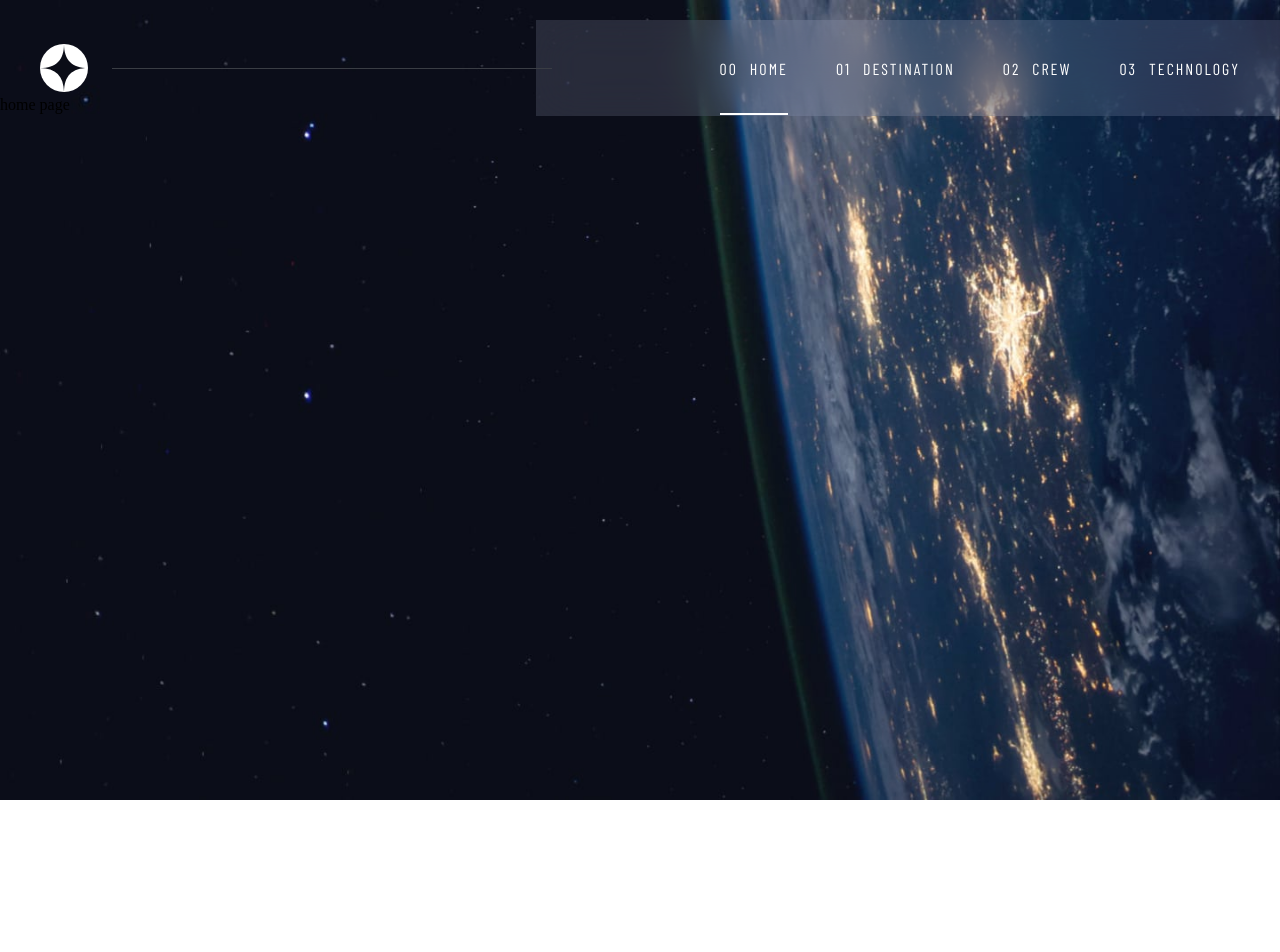
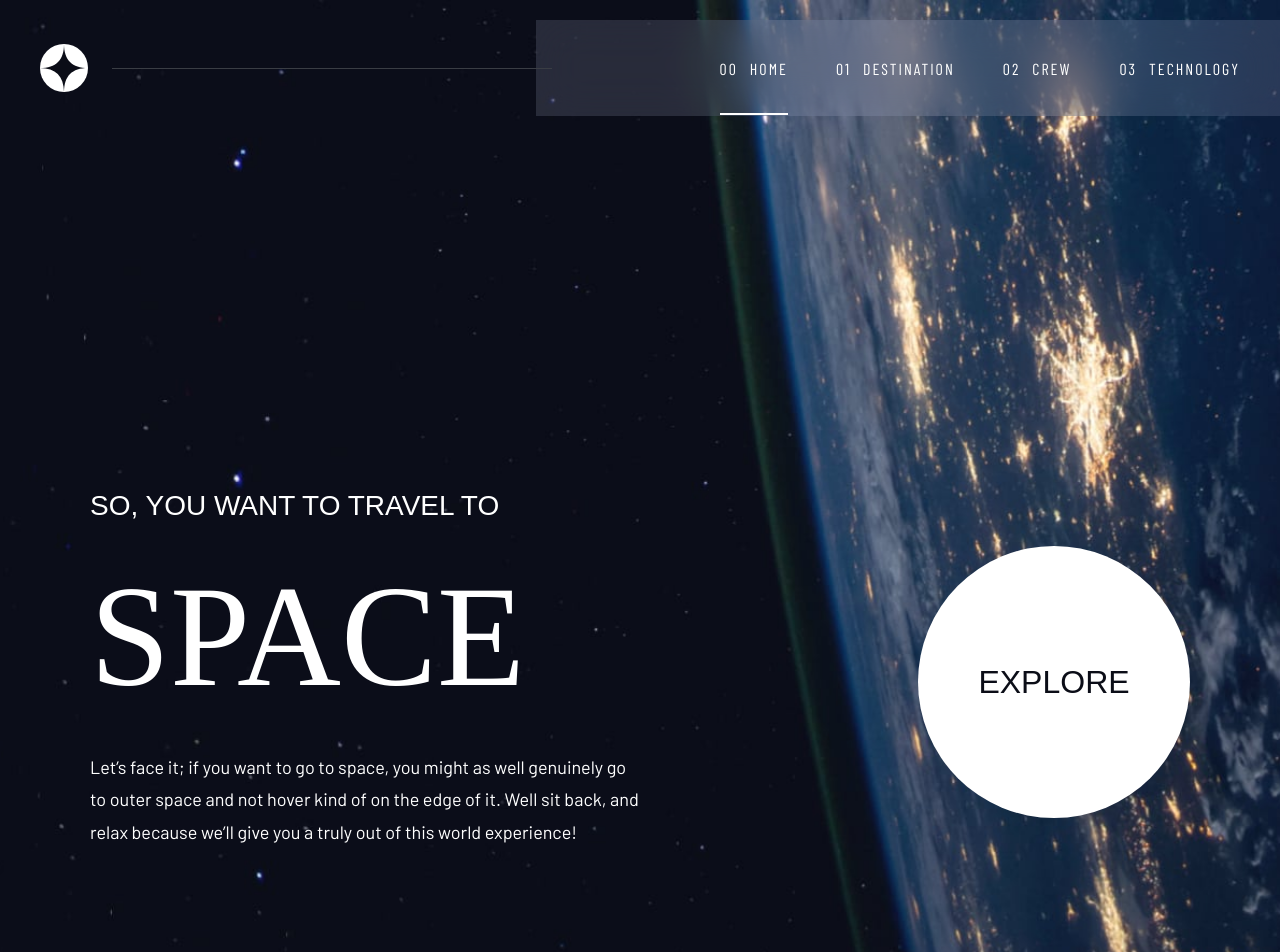
Before and after one commit to abdelaziz013/space-tourism, a React (Vite) app: page / in a window 1280 px wide. Shown: the top 952 px of the page. Before the commit the page ends 800 px from the top, so only its background shows below. Built offline with nearby package versions, Linux system fonts and the light colour scheme; a web font is replaced by a local one.

Commit message:
home page

```diff
--- a/src/components/Navbar.tsx
+++ b/src/components/Navbar.tsx
@@ -12,6 +12,7 @@ const Navbar = () => {
       {/* logo */}
       <div className="header__logo">
         <div>
+
           <img src={logo} alt="logo" />
         </div>
       </div>
--- a/src/data/index.ts
+++ b/src/data/index.ts
@@ -1,8 +1,53 @@
-export const NavData=[
-    {pathName:'home',to:'/'},
-    {pathName:'destination',to:'destination'},
-    {pathName:'crew',to:'crew'},
-    {pathName:'technology',to:'technology'},
+export const NavData = [
+  { pathName: "home", to: "/" },
+  { pathName: "destination", to: "destination" },
+  { pathName: "crew", to: "crew" },
+  { pathName: "technology", to: "technology" },
+];
 
+export const DESTDATA = [
+  {
+    name: "Moon",
+    images: {
+      png: "../assets/destination/image-moon.png",
 
-]
+    },
+    description:
+      "See our planet as you’ve never seen it before. A perfect relaxing trip away to help regain perspective and come back refreshed. While you’re there, take in some history by visiting the Luna 2 and Apollo 11 landing sites.",
+    distance: "384,400 km",
+    travel: "3 days",
+  },
+  {
+    name: "Mars",
+    images: {
+      png: "../assets/destination/image-mars.png",
+
+    },
+    description:
+      "Don’t forget to pack your hiking boots. You’ll need them to tackle Olympus Mons, the tallest planetary mountain in our solar system. It’s two and a half times the size of Everest!",
+    distance: "225 mil. km",
+    travel: "9 months",
+  },
+  {
+    name: "Europa",
+    images: {
+      png: "../assets/destination/image-europa.png",
+
+    },
+    description:
+      "The smallest of the four Galilean moons orbiting Jupiter, Europa is a winter lover’s dream. With an icy surface, it’s perfect for a bit of ice skating, curling, hockey, or simple relaxation in your snug wintery cabin.",
+    distance: "628 mil. km",
+    travel: "3 years",
+  },
+  {
+    name: "Titan",
+    images: {
+      png: "../assets/destination/image-titan.png",
+
+    },
+    description:
+      "The only moon known to have a dense atmosphere other than Earth, Titan is a home away from home (just a few hundred degrees colder!). As a bonus, you get striking views of the Rings of Saturn.",
+    distance: "1.6 bil. km",
+    travel: "7 years",
+  },
+];
--- a/src/pages/Home.tsx
+++ b/src/pages/Home.tsx
@@ -1,12 +1,30 @@
 import React from "react";
+import { NavLink } from "react-router-dom";
 // import Navbar from "../components/Navbar";
 const Home = () => {
   return (
     <>
-      <div className="">
+       <div className="container home__content">
+      <div>
+        <p className="upper-case">
+          So, you want to travel to
+        </p>
+        <p className="txt-1 upper-case">
+          Space
+        </p>
+        <p className="txt-9">
+          Let’s face it; if you want to go to space, you might as well genuinely go to
+          outer space and not hover kind of on the edge of it. Well sit back, and relax
+          because we’ll give you a truly out of this world experience!
+        </p>
+      </div>
 
-        home page
+      <div className="home__button flex flx-col fl-col-center">
+      <NavLink to="destination" className="btn">explore</NavLink>
+
+        {/* <a className="btn" href="destination-moon.html">explore</a> */}
       </div>
+    </div>
     </>
   );
 };
--- /dev/null
+++ b/src/styles/base/_utilities.scss
@@ -0,0 +1,43 @@
+.flex{
+    display: flex;
+}
+
+.fl-col{
+    flex-direction: column;
+}
+
+.fl-col-center{
+    align-items: center;
+    justify-content: center;
+}
+
+.fl-row{
+    flex-direction: row;
+}
+.fl-row-sp-bt{
+    justify-content: space-between;
+}
+
+.fl-row-center{
+    justify-content: center;
+}
+
+.align-items-center{
+    align-items: center;
+}
+
+
+.container{
+    display: flex;
+    flex-direction: column;
+    @include breakpoint-up(large) {
+        flex-direction: row;
+    }
+}
+
+.w-100{
+    width: 100%;
+}
+.text-center{
+    text-align: center;
+}
--- /dev/null
+++ b/src/styles/components/_button.scss
@@ -0,0 +1,53 @@
+.btn {
+    @extend .txt-4;
+    height: 272px;
+    width: 272px;
+    border-radius: 50%;
+    text-transform: uppercase;
+    color: $blue900;
+    background-color: $white;
+    border: 0;
+    cursor: pointer;
+    position: relative;
+    display: grid;
+    place-items: center;
+    z-index: 1;
+    transition: opacity 500ms linear;
+
+    &:after {
+        content: '';
+        position: absolute;
+        width: 100%;
+        height: 100%;
+        inset: 0;
+        border-radius: 50%;
+        background-color: hsla(0, 0, 100,0.1);
+        z-index: -1;
+        opacity: 0;
+        transition: opacity 500ms linear, transform 300ms linear;
+    }
+
+    &:hover {
+        color: #484A51;
+
+        &::after {
+            transform: scale(1.5);
+            opacity: 1;
+
+        }
+    }
+
+    @include breakpoint-down('phone'){
+        // .btn{
+        //     @extend .txt-5;
+        // }
+        font-size: $fs-400;
+
+        height: 144px;
+        width: 144px;
+
+    }
+
+
+
+}
--- a/src/styles/main.scss
+++ b/src/styles/main.scss
@@ -3,6 +3,8 @@
 @import "base/base";
 @import "base/variable";
 @import "base/typography";
+@import "base/utilities";
 
 @import "components/navbar";
+@import "components/button";
 @import "pages/home"
--- a/src/styles/pages/_home.scss
+++ b/src/styles/pages/_home.scss
@@ -1,9 +1,71 @@
-.home{
-    height: 100vh;
-    background-image: url('../assets/home/background-home-mobile.jpg');
-    background-size: cover;
-    background-position: center;
-    @include breakpoint-up(large) {
-        background-image: url('../assets/home/background-home-desktop.jpg');
+.home {
+  //   height: 812px;
+
+
+
+  &__content {
+      padding: $sp-300;
+      text-align: center;
+      color: $blue300;
+      z-index: 1;
+      @include breakpoint-up(medium) {
+          padding: 8rem $sp-400;
       }
+      @include breakpoint-up(large) {
+          padding: 7.5rem 5.625rem;
+          text-align: start;
+      }
+      &>div {
+          color: $white;
+          @include breakpoint-up(large) {
+              height: 39.5rem;
+              align-self: flex-end;
+              justify-self: end;
+              // height: 100%;
+              display: flex;
+              flex-direction: column;
+              justify-content: flex-end;
+              align-items: end;
+              flex: 1;
+          }
+          &:nth-child(1) {
+              // padding-inline: $sp-300;
+              @include breakpoint-up(medium) {
+                  padding-inline: 5.5rem;
+              }
+              @include breakpoint-up(large) {
+                  padding-inline: 0;
+                  align-items: start;
+              }
+              & p:nth-child(1) {
+                  @extend .txt-6;
+                  @include breakpoint-up(large) {
+                      font-size: $fs-500;
+                  }
+              }
+              >*:where(:not(:last-child)) {
+                  margin-bottom: $sp-400;
+              }
+          }
+      }
+  }
+  &__button {
+      // height: 23.7rem;
+      margin-block: 5.938rem;
+      @include breakpoint-up(medium) {
+          .btn {
+              position: relative;
+              top: 7.5rem;
+          }
+      }
+      @include breakpoint-up(large) {
+          margin: 0;
+          .btn {
+              // position: static;
+              top: 0;
+              margin-bottom: 1.875rem;
+          }
+      }
+  }
+
 }
--- /dev/null
+++ b/src/utils/function.ts
@@ -0,0 +1,4 @@
+export const getImageUrl=(path:string)=>{
+  return  new URL(`${path}`, import.meta.url).href
+
+}
```
